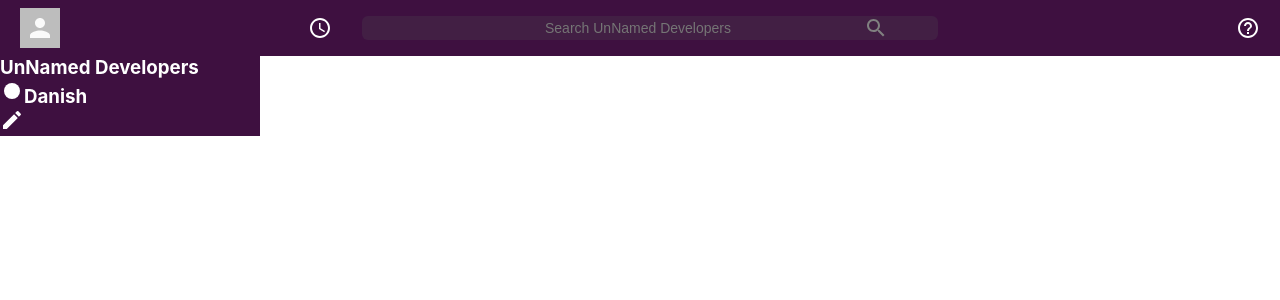
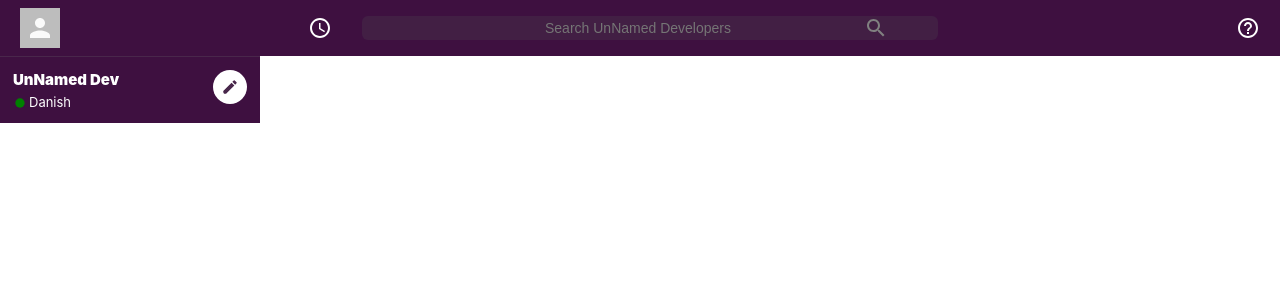
Before and after one commit to danish45007/slack-clone_firebase-react.js, a React (Create React App) app: page / in a window 1280 px wide. Shown: the top 300 px of the page. Built offline with nearby package versions, Linux system fonts and the light colour scheme.

Commit message:
sidebar header done!

```diff
--- a/src/Components/Sidebar/Sidebar.css
+++ b/src/Components/Sidebar/Sidebar.css
@@ -1,10 +1,47 @@
 .sidebar {
     background-color: var(--slack-color);
     max-width: 260px;
-    border-top: 1px  soild black;
+    border-top: 1px solid #49274b;
     color: white;
 }
 
 .sidebar__header {
     display: flex;
+    border-bottom: 1px soild #49274b;
+    padding-bottom: 10px;
+    padding: 13px;
 }
+
+
+.sidebar__info {
+    flex: 1;
+}
+
+.sidebar__info > h2 {
+    font-size: 15px;
+    font-weight: 900;
+    margin-bottom: 5px;
+}
+
+.sidebar__info > h3 {
+    display: flex;
+    align-items: center;
+    font-size: 13px;
+    font-weight: 400;
+}
+
+.sidebar__info > h3 > .MuiSvgIcon-root {
+    font-size: 14px;
+    margin-top: 1px;
+    margin-right: 2px;
+    color: green;
+}
+
+
+.create > .MuiSvgIcon-root {
+    padding: 8px;
+    color: #49274b;
+    font-size: 18px;
+    background-color: white;
+    border-radius: 999px;
+}
--- a/src/Components/Sidebar/Sidebar.js
+++ b/src/Components/Sidebar/Sidebar.js
@@ -9,14 +9,14 @@ function Sidebar() {
         <div className="sidebar">
             <div className="sidebar__header">
                 <div className="sidebar__info">
-                    <h3>UnNamed Developers</h3>
+                    <h2>UnNamed Dev</h2>
                     <h3>
                         <FiberManualRecordIcon />
                         Danish
                     </h3>
-                    <div>
-                        <CreateIcon />
-                    </div>
+                </div>
+                <div className="create">
+                    <CreateIcon />
                 </div>
             </div>
         </div>
```
